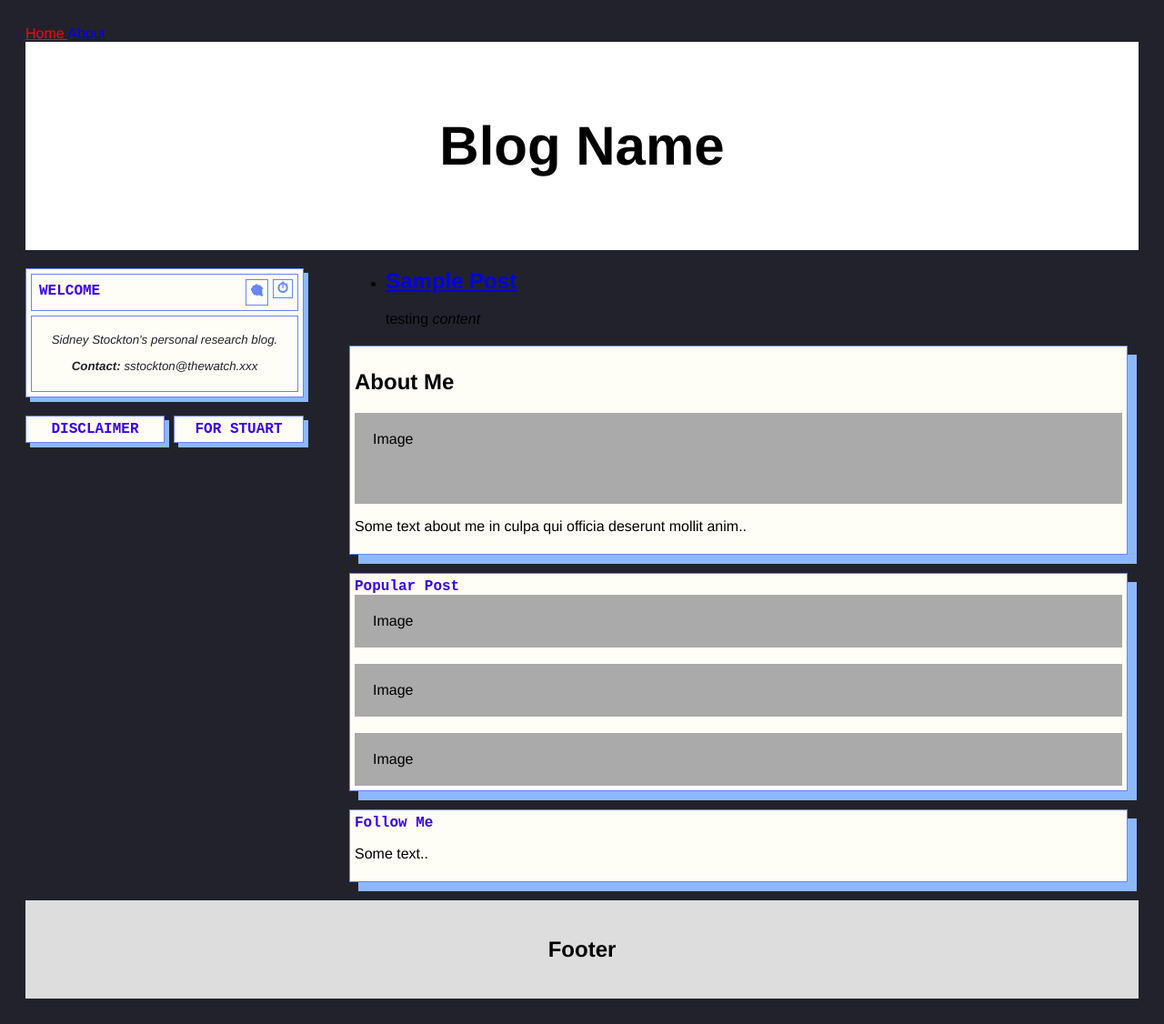
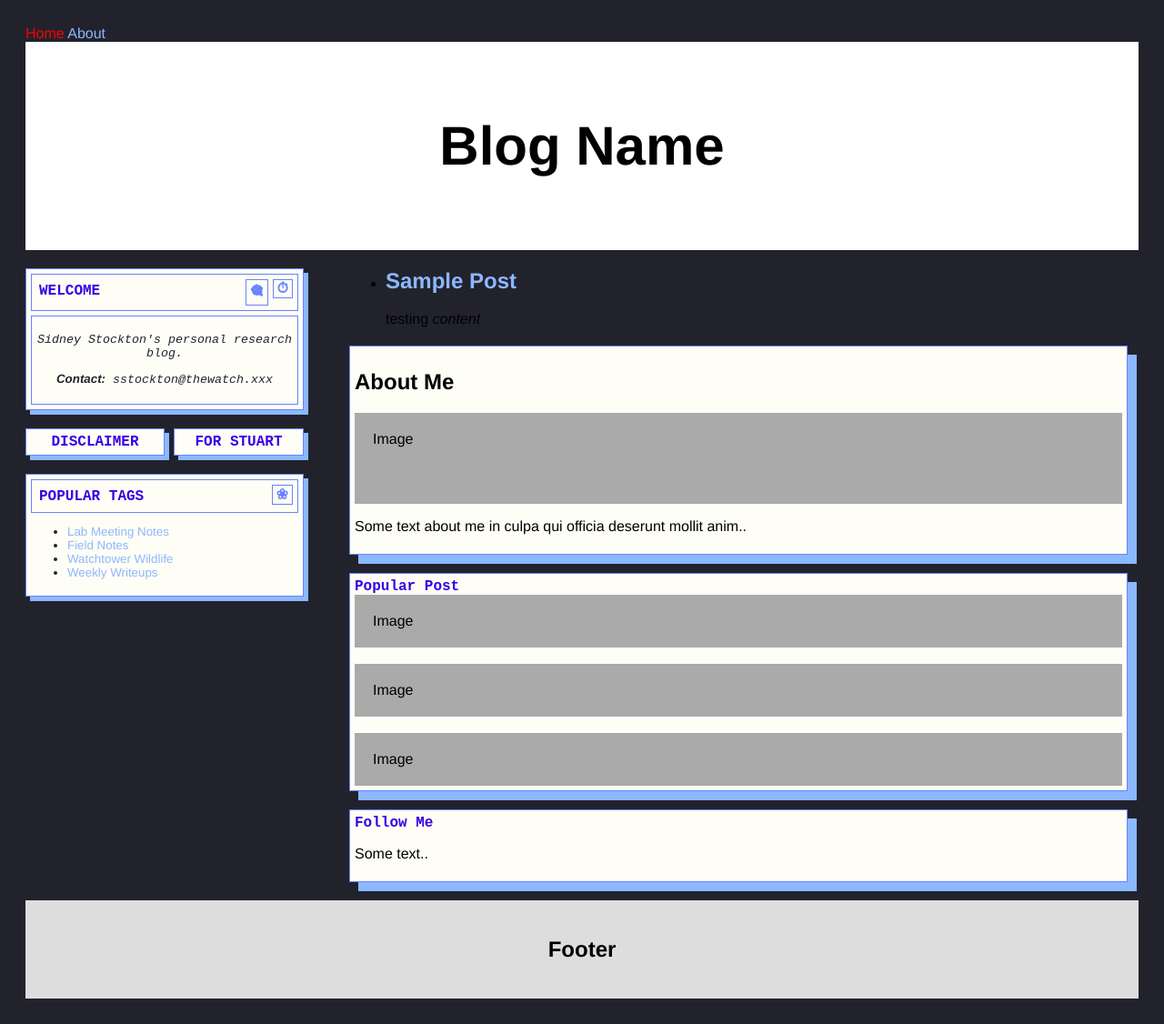
Before and after one commit to selene-huang/sidney-blog, a Jekyll site: the page built from docs/index.html, in a window 1280 px wide. Shown: the whole page at 91% size. Built offline with Jekyll 4.4.1, drawn with Linux system fonts in a browser that asks for light colours.

Commit message:
Add link formatting

```diff
--- a/docs/_config.yml
+++ b/docs/_config.yml
@@ -4,13 +4,18 @@
 
 baseurl: "/sidney-blog"
 url: "https://selene-huang.github.io"
-# defaults:
-#   - scope:
-#       path: ""
-#       type: "posts"
-#     values:
-#       layout: "post"
-#   - scope:
-#       path: ""
-#     values:
-#       layout: "default"
+
+collections:
+  index:
+    output: true
+
+defaults:
+  - scope:
+      path: ""
+      type: "posts"
+    values:
+      layout: "post"
+  - scope:
+      path: ""
+    values:
+      layout: "default"
--- a/docs/_layouts/default.html
+++ b/docs/_layouts/default.html
@@ -24,8 +24,8 @@
           </div>
           <div class="card-body">
             <div class="card-header">
-              <p class="card-body-emph"><i>Sidney Stockton's personal research blog.</i></p>
-              <p class="card-body-emph"><i><b>Contact:</b> sstockton@thewatch.xxx</i></p>
+              <p class="card-body-font-emph">Sidney Stockton's personal research blog.</p>
+              <p class="card-body-font-emph"><b>Contact:</b> sstockton@thewatch.xxx</p>
             </div>
           </div>
         </div>
@@ -45,6 +45,23 @@
               </div>
             </div>
           </a>
+        </div>
+
+        <div class="sidebar-card">
+          <div class="card-header">
+            <div class="row">
+              <div class="card-header-left"><h3>POPULAR TAGS</h3></div>
+              <div class="card-header-icon"><h3 class="card-header-icon-font">❀</h3></div>
+            </div>
+          </div>
+          <div class="card-body">
+            <ul class="card-body-font">
+              <li><a href="{{ '/index/lab-meeting-notes' | prepend:site.baseurl }}">Lab Meeting Notes</a></li>
+              <li><a href="{{ '/index/field-notes' | prepend:site.baseurl }}">Field Notes</a></li>
+              <li><a href="{{ '/index/watchtower-wildlife' | prepend:site.baseurl }}">Watchtower Wildlife</a></li>
+              <li><a href="{{ '/index/weekly-writeup' | prepend:site.baseurl }}">Weekly Writeups</a></li>
+            </ul>
+          </div>
         </div>
       </div>
 
--- a/docs/assets/css/styles.css
+++ b/docs/assets/css/styles.css
@@ -3,8 +3,8 @@
     --primary: #3600E7;
     --border: #6783FF;
     --secondary: #8CB8FF;
-    --accent1: #B6F4FF;
-    --accent2: #FACFAD;
+    --accent1: #8DEEFF;
+    --accent2: #FFA890;
     --white: #FFFEF6;
   }
 
@@ -12,6 +12,8 @@
     box-sizing: border-box;
     font-family: Helvetica, sans-serif;
   }
+
+  /* text formatting */
 
   body {
     padding: 20px;
@@ -27,6 +29,25 @@
 
   .centered-text {
     text-align: center;
+  }
+
+  /* link formatting */
+  a:link {
+    color: var(--secondary);
+    background-color: transparent;
+    text-decoration: none;
+  }
+
+  a:visited {
+    color: var(--accent1);
+    background-color: transparent;
+    text-decoration: none;
+  }
+
+  a:hover {
+    color: var(--accent2);
+    background-color: transparent;
+    text-decoration: underline;
   }
 
   /* Blog Header */
@@ -86,8 +107,15 @@
     margin-top: 5px;
   }
 
-  .card-body-emph {
+  .card-body-font {
     font-family: 'Courier New', Courier, monospace;
+    color: var(--black);
+    font-size: smaller;
+  }
+
+  .card-body-font-emph {
+    font-family: 'Courier New', Courier, monospace;
+    font-style: italic;
     color: var(--black);
     font-size: smaller;
     text-align: center;
```
Also changed, not shown: 4 other files.
